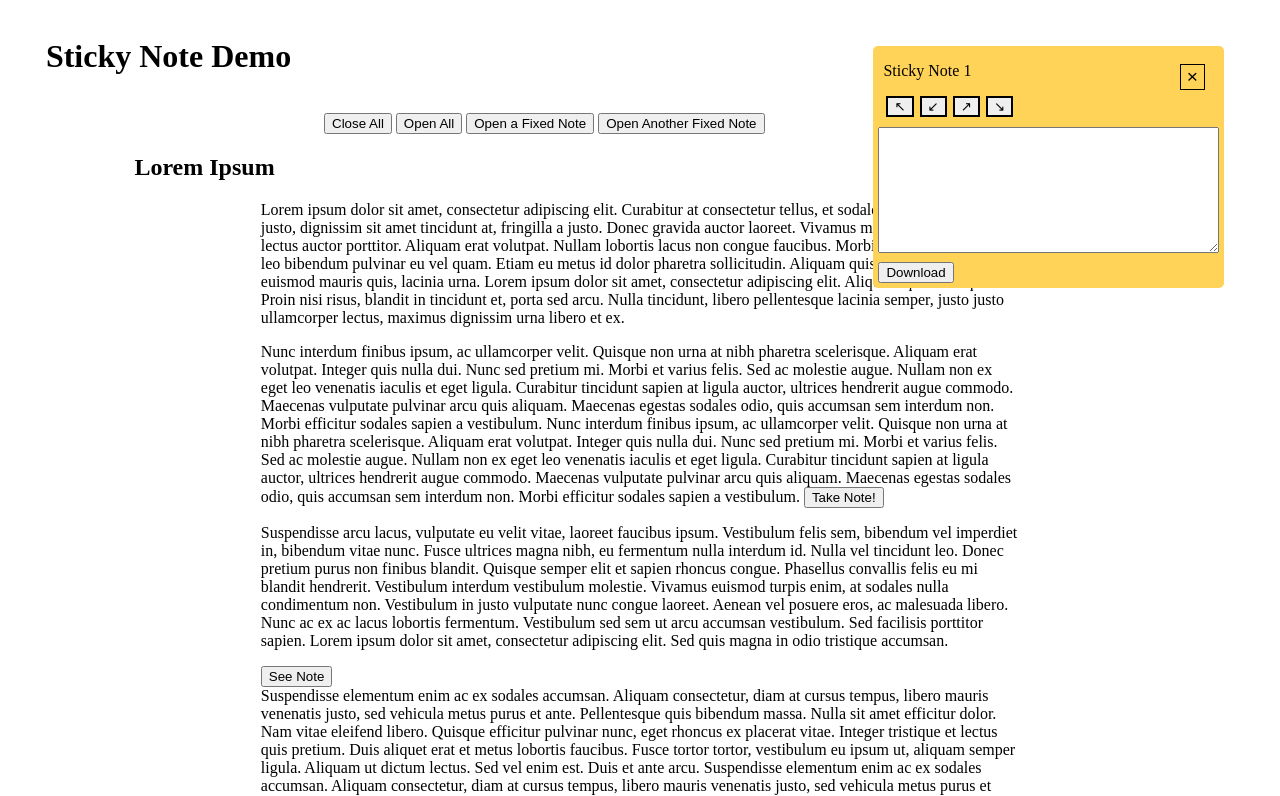
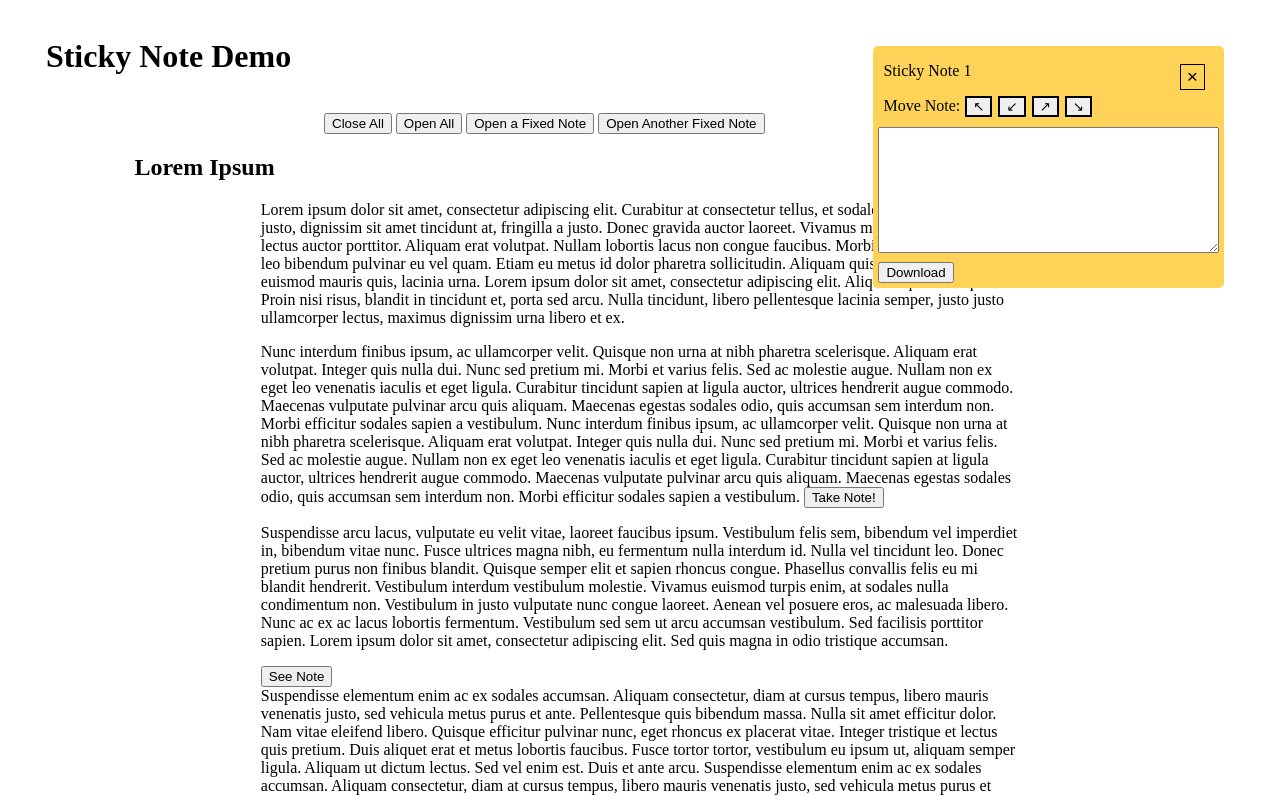
Before and after one commit to qe201020335/StickyNotes, a website: page pub/index.html in a window 1280 px wide. Both pictures are taken after a click on the button "Open a Fixed Note". Shown: the top 796 px of the page. Drawn offline with Linux system fonts and the light colour scheme.

Commit message:
add move indication

```diff
--- a/StickyNotes.css
+++ b/StickyNotes.css
@@ -11,6 +11,7 @@
     font-size: larger;
     background-color: #FFD357;
     border: solid black 1px;
+    cursor: pointer;
 }
 
 .noteBtnDiv {
@@ -22,6 +23,7 @@
     margin-left: 3px;
     margin-right: 3px;
     border: solid black 2px;
+    cursor: pointer;
 }
 
 .noteTextArea {
@@ -32,7 +34,7 @@
 }
 
 .noteSaveBtn {
-
+    cursor: pointer;
 }
 
 .noteSaveBtnDiv {
--- a/StickyNotes.js
+++ b/StickyNotes.js
@@ -5,12 +5,11 @@
 
 (function(global, document) {
 
-
     class StickyNote {
 
         parentNode = null
         isPositionFixed = false
-        noteDiv = document.createElement('div')
+        noteDiv = document.createElement('div')  // the outer most container, i.e the whole sticky note
         textField;
 
         constructor(isFixed, parent, title) {
@@ -46,6 +45,11 @@
 
             const btn_div = document.createElement('div')
             btn_div.className = 'noteBtnDiv'
+
+            const move_span = document.createElement('span')
+            move_span.innerText = 'Move Note:'
+            move_span.style.marginRight = '2px'
+            btn_div.append(move_span)
 
             if (isFixed) {
                 const btn1 = document.createElement('button')
@@ -217,13 +221,6 @@
 
     StickyNoteGenerator.prototype = {
 
-        // createNote: function (isFixed, parent) {
-        //     const newNote = new StickyNote(isFixed, parent)
-        //     this.allNotes.push(newNote)
-        //     newNote.addToDOM()
-        //     return newNote
-        // },
-
         createNoteFixed: function (location, parent, title) {
             const new_note = new StickyNote(true, parent, title || `Sticky Note ${this.allNotes.length + 1}`)
             this.allNotes.push(new_note)
```
